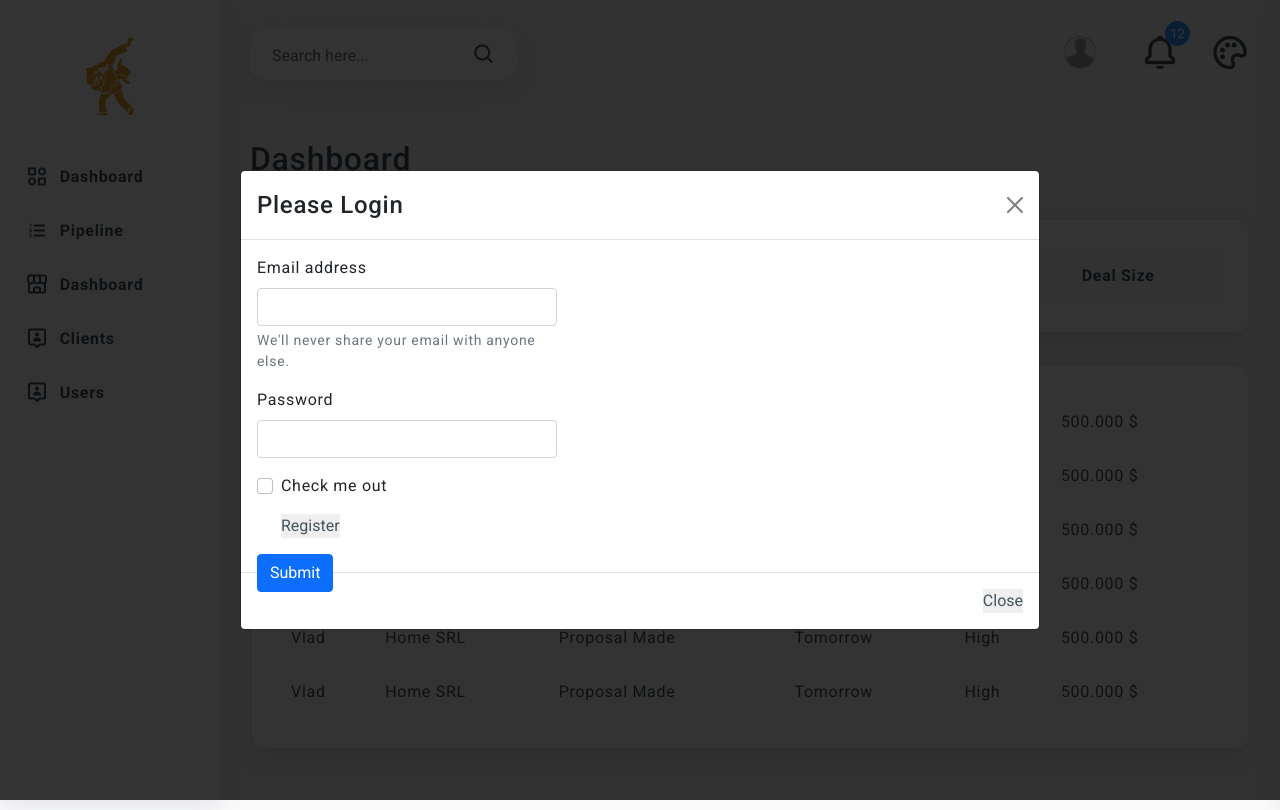
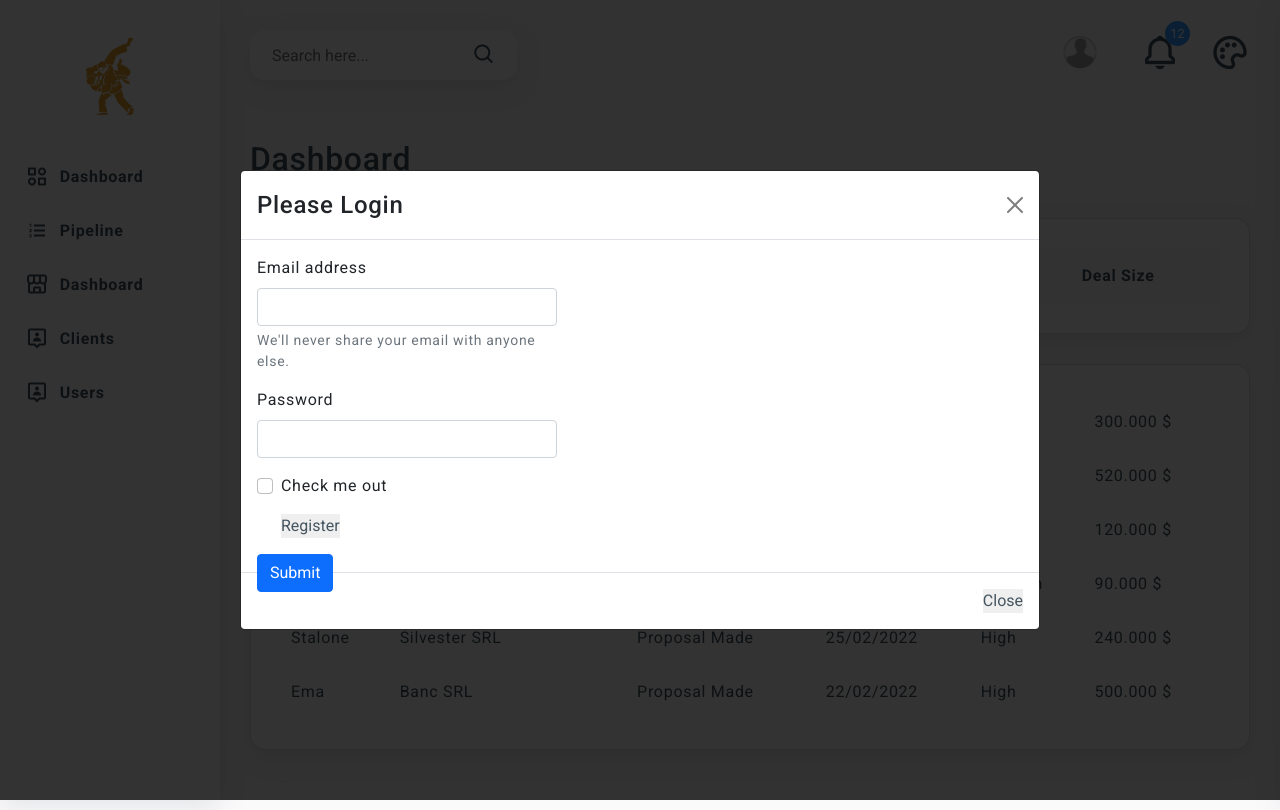
Before and after one commit to vladghinea/Sellgo, a React (Create React App) app in the folder sellassistent/: page /dashboard in a window 1280 px wide. Built offline with nearby package versions, Linux system fonts and the light colour scheme.

Commit message:
Update some dummyData

```diff
--- a/sellassistent/src/pages/Dashboard.jsx
+++ b/sellassistent/src/pages/Dashboard.jsx
@@ -14,44 +14,44 @@ const customTableHead = [
 
 const customTableBodyData=[
     {"Client":"Vlad",
+    "Company":"Fix Home Imob SRL",
+    "DealStatus":"Proposal Made",
+    "NextInterception":"18/02/2022",
+    "Prority":"High",
+    "DealSize":"300.000 $"
+    },
+    {"Client":"Lamine",
+    "Company":"Keit Kalon SRL",
+    "DealStatus":"Proposal Made",
+    "NextInterception":"18/01/2022",
+    "Prority":"High",
+    "DealSize":"520.000 $"
+    },
+    {"Client":"Radu",
+    "Company":"Company SRL",
+    "DealStatus":"Proposal Made",
+    "NextInterception":"26/02/2022",
+    "Prority":"Low",
+    "DealSize":"120.000 $"
+    },
+    {"Client":"Marius",
     "Company":"Home SRL",
     "DealStatus":"Proposal Made",
-    "NextInterception":"Tomorrow",
+    "NextInterception":"17/02/2022",
+    "Prority":"Medium",
+    "DealSize":"90.000 $"
+    },
+    {"Client":"Stalone",
+    "Company":"Silvester SRL",
+    "DealStatus":"Proposal Made",
+    "NextInterception":"25/02/2022",
     "Prority":"High",
-    "DealSize":"500.000 $"
+    "DealSize":"240.000 $"
     },
-    {"Client":"Vlad",
-    "Company":"Home SRL",
+    {"Client":"Ema",
+    "Company":"Banc SRL",
     "DealStatus":"Proposal Made",
-    "NextInterception":"Tomorrow",
-    "Prority":"High",
-    "DealSize":"500.000 $"
-    },
-    {"Client":"Vlad",
-    "Company":"Home SRL",
-    "DealStatus":"Proposal Made",
-    "NextInterception":"Tomorrow",
-    "Prority":"High",
-    "DealSize":"500.000 $"
-    },
-    {"Client":"Vlad",
-    "Company":"Home SRL",
-    "DealStatus":"Proposal Made",
-    "NextInterception":"Tomorrow",
-    "Prority":"High",
-    "DealSize":"500.000 $"
-    },
-    {"Client":"Vlad",
-    "Company":"Home SRL",
-    "DealStatus":"Proposal Made",
-    "NextInterception":"Tomorrow",
-    "Prority":"High",
-    "DealSize":"500.000 $"
-    },
-    {"Client":"Vlad",
-    "Company":"Home SRL",
-    "DealStatus":"Proposal Made",
-    "NextInterception":"Tomorrow",
+    "NextInterception":"22/02/2022",
     "Prority":"High",
     "DealSize":"500.000 $"
     }
```
